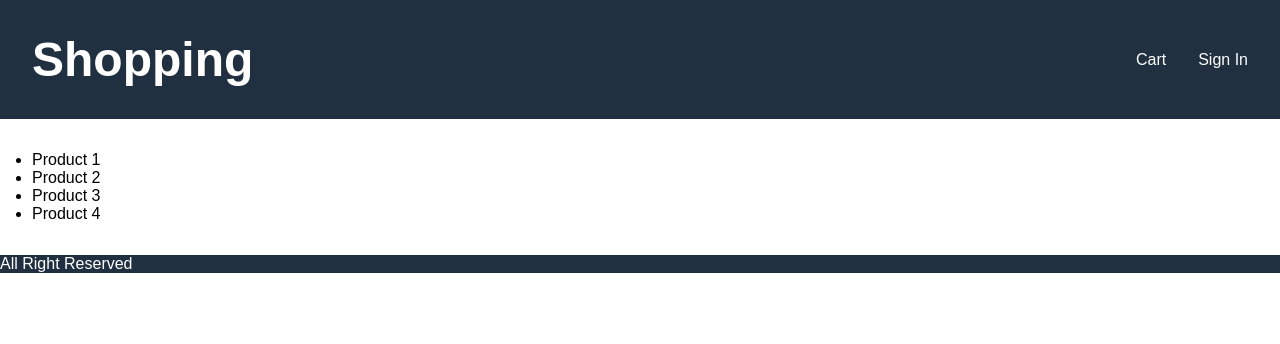
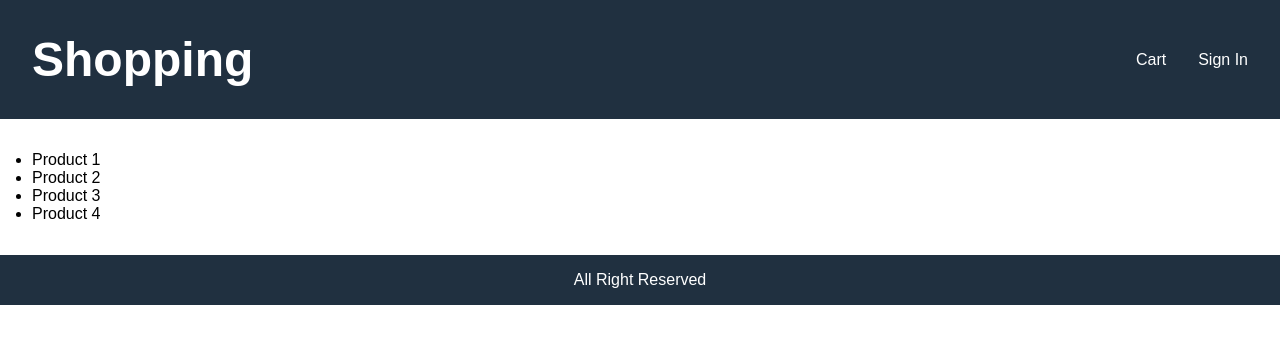
Before and after one commit to gilbertliem/shopping, a React (Create React App) app: page / in a window 1280 px wide. Shown: the top 344 px of the page. Built offline with nearby package versions, Linux system fonts and the light colour scheme.

Commit message:
styling footer

```diff
--- a/src/Components/Footer/Footer.module.css
+++ b/src/Components/Footer/Footer.module.css
@@ -1,4 +1,7 @@
 .footer {
   background-color: #203040;
   color: #ffffff;
+  padding: 1rem;
+  display: flex;
+  justify-content: center;
 }
```
Also changed, not shown: 1 other file (tests, documents, lock files or other folders).
